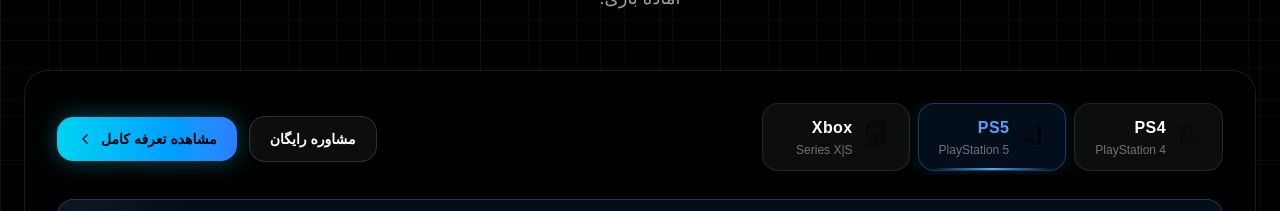
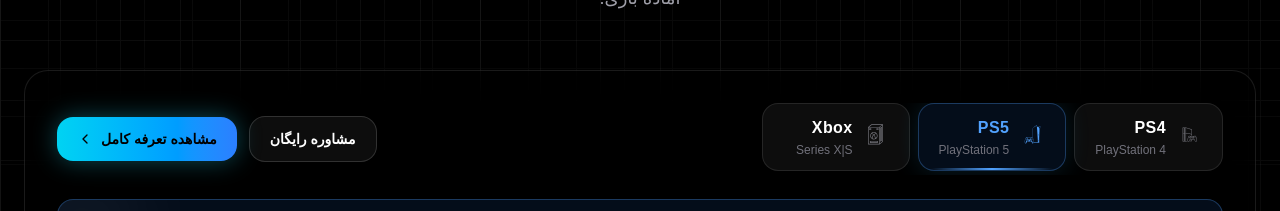
Before and after one commit to saeidAtashin/console-repair, a Next.js app: page / in a window 1280 px wide. Shown: the part 2120-2331 px from the top of the page. Built offline with nearby package versions, Linux system fonts and the light colour scheme; no server answers; a web font is replaced by a local one.

Commit message:
fixed color

```diff
--- a/src/app/components/sections/PriceTable.tsx
+++ b/src/app/components/sections/PriceTable.tsx
@@ -19,12 +19,8 @@
   Timer,
   Zap,
 } from "lucide-react";
-import Image from "next/image";
 import Link from "next/link";
 import { useMemo, useState } from "react";
-import Ps4Icon from "../../../../public/icons/ps4.svg";
-import Ps5Icon from "../../../../public/icons/ps5.svg";
-import XboxIcon from "../../../../public/icons/xbox.svg";
 
 
 const CONSOLE_TABS = [
@@ -32,7 +28,7 @@
     id: "ps4" as const,
     label: "PS4",
     sublabel: "PlayStation 4",
-    iconSrc: Ps4Icon,
+    iconSrc: "/icons/ps4.svg",
     href: "/services/game-install/ps4",
     brand: "playstation" as Brand,
   },
@@ -40,7 +36,7 @@
     id: "ps5" as const,
     label: "PS5",
     sublabel: "PlayStation 5",
-    iconSrc: Ps5Icon,
+    iconSrc: "/icons/ps5.svg",
     href: "/services/game-install/ps5",
     brand: "playstation" as Brand,
   },
@@ -48,7 +44,7 @@
     id: "xbox" as const,
     label: "Xbox",
     sublabel: "Series X|S",
-    iconSrc: XboxIcon,
+    iconSrc: "/icons/xbox.svg",
     href: "/services/game-install/xbox-series",
     brand: "xbox" as Brand,
   },
@@ -71,6 +67,31 @@
   if (title.includes("پکیج")) return Layers;
   if (index === 0) return Gamepad2;
   return Sparkles;
+}
+
+function ConsoleTabIcon({
+  src,
+  className,
+}: {
+  src: string;
+  className?: string;
+}) {
+  return (
+    <span
+      aria-hidden
+      className={`inline-block h-[26px] w-[26px] shrink-0 bg-current ${className ?? ""}`}
+      style={{
+        WebkitMaskImage: `url(${src})`,
+        maskImage: `url(${src})`,
+        WebkitMaskSize: "contain",
+        maskSize: "contain",
+        WebkitMaskRepeat: "no-repeat",
+        maskRepeat: "no-repeat",
+        WebkitMaskPosition: "center",
+        maskPosition: "center",
+      }}
+    />
+  );
 }
 
 const PriceTable = () => {
@@ -147,15 +168,11 @@
                         }`}
                     >
                       <span className="flex items-center gap-2.5 text-white">
-                        <Image
+                        <ConsoleTabIcon
                           src={tab.iconSrc}
-                          alt=""
-                          width={26}
-                          height={26}
-                          aria-hidden
-                          className={`shrink-0 object-contain transition-opacity ${isActive
-                            ? "opacity-100 text-white"
-                            : "opacity-70 group-hover:opacity-90 text-white"
+                          className={`transition-[color,opacity] ${isActive
+                            ? tabTheme.primary
+                            : "text-zinc-400 opacity-70 group-hover:text-zinc-300 group-hover:opacity-90"
                             }`}
                         />
                         <span className="min-w-0 text-right">
```
